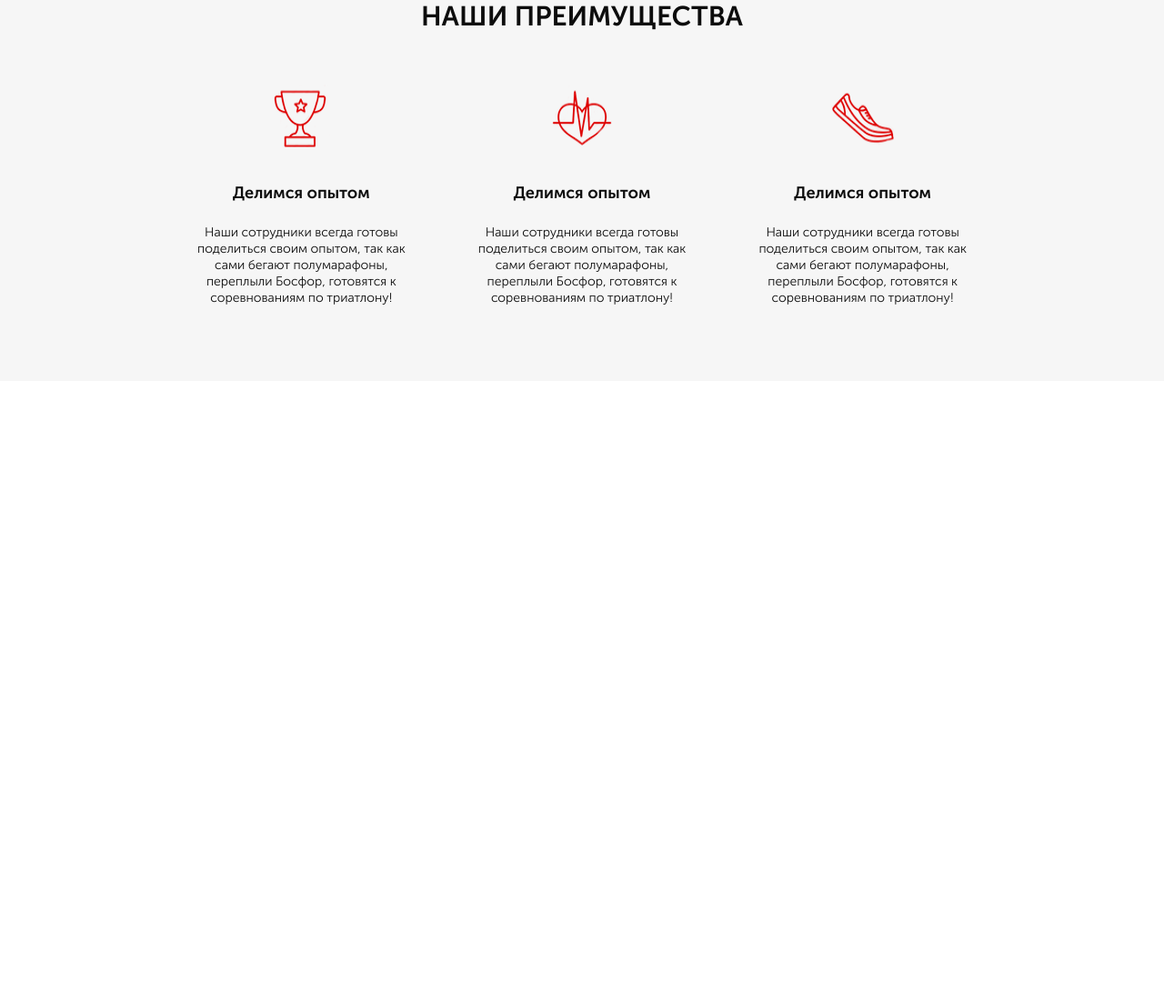
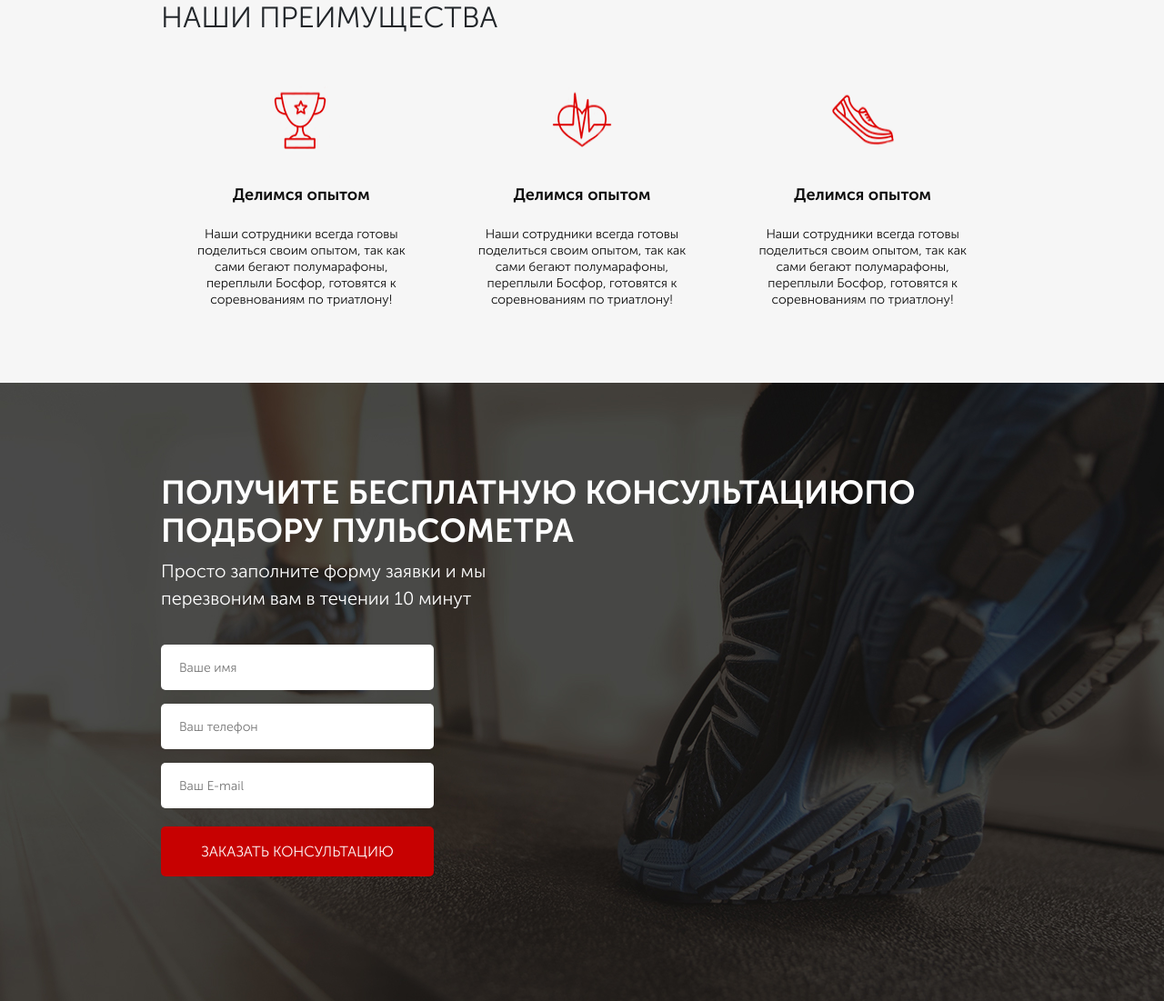
Before and after one commit to Rukovich/puls-landing, a website built with Vite: page index.html in a window 1280 px wide. Shown: the part 719-1820 px from the top of the page at 91% size. Before the commit the page ends 1138 px from the top, so only its background shows below. Built offline with nearby package versions, Linux system fonts and the light colour scheme; files whose address does not match are found by name; a web font is replaced by a local one.

Commit message:
add form

```diff
--- a/index.html
+++ b/index.html
@@ -61,7 +61,7 @@
 
   <section class="odds">
     <div class="container">
-      <h2 class="tittle">
+      <h2 class="title">
         НАШИ ПРЕИМУЩЕСТВА
       </h2>
       <div class="odds__wrapper">
@@ -94,6 +94,20 @@
     </div>
   </section>
 
+  <section class="consultation">
+    <div class="container">
+      <h2 class="mainTitle mainTitle_left">Получите бесплатную консультациюпо подбору пульсометра</h2>
+      <div class="consultation__descr">Просто заполните форму заявки и мы перезвоним вам в течении 10 минут</div>
+
+      <form class="feedForm" action="#">
+        <input name="name" required placeholder="Ваше имя" type="text">
+        <input name="phone" required placeholder="Ваш телефон" type="number">
+        <input name="email" required placeholder="Ваш E-mail" type="email">
+        <button class="button button_submit">заказать консультацию</button>
+      </form>
+    </div>
+  </section>
+
 
 </body>
 
--- a/src/scss/_button.scss
+++ b/src/scss/_button.scss
@@ -14,16 +14,20 @@
   text-transform: uppercase;
   padding: 0 15px;
 
+  &_main {
+    width: 303px;
+    height: 54px;
 
-}
+    @media (max-width: $xs) {
+      width: 80vw;
+      max-width: 303px;
+      height: 44px;
+    }
+  }
 
-.button_main {
-  width: 303px;
-  height: 54px;
-
-  @media (max-width: $xs) {
-    width: 80vw;
-    max-width: 303px;
-    height: 44px;
+  &_submit {
+    width: 100%;
+    height: 55px;
+    font-size: 16px;
   }
 }
--- /dev/null
+++ b/src/scss/_consultation.scss
@@ -0,0 +1,14 @@
+.consultation {
+  min-height: 680px;
+  padding-block: 100px 92px;
+  background: url(../img/bg/bg2.png) center (center / cover) no-repeat;
+
+  &__descr {
+    margin-top: 8px;
+    font-weight: 500;
+    font-size: 20px;
+    line-height: 30px;
+    color: #FFFFFF;
+    max-width: 426px;
+  }
+}
--- /dev/null
+++ b/src/scss/_mainTitle.scss
@@ -0,0 +1,13 @@
+.mainTitle {
+  text-transform: uppercase;
+  color: black;
+  font-weight: 700;
+  font-size: 36px;
+  line-height: 54px;
+
+  &_left {
+    color: #FFFFFF;
+    text-align: left;
+    line-height: 42px;
+  }
+}
--- /dev/null
+++ b/src/scss/forms.scss
@@ -0,0 +1,22 @@
+.feedForm {
+  margin-top: 36px;
+  display: flex;
+  flex-direction: column;
+  max-width: 300px;
+
+  & input {
+    height: 50px;
+    border-radius: 5px;
+    background-color: #fff;
+    margin-bottom: 15px;
+    border: none;
+    padding: 0 20px;
+    font-weight: 300;
+    font-size: 14px;
+    color: #4B4B4B;
+
+    &:nth-child(3) {
+      margin-bottom: 20px;
+    }
+  }
+}
--- a/src/scss/style.scss
+++ b/src/scss/style.scss
@@ -3,7 +3,10 @@
 @import '_promo';
 @import '_button';
 @import '_odds';
-@import '_tittle';
+@import '_title';
+@import 'consultation';
+@import 'mainTitle';
+@import 'forms';
 
 
 
```
Also changed, not shown: src/scss/_title.scss (renamed from src/scss/_tittle.scss).
